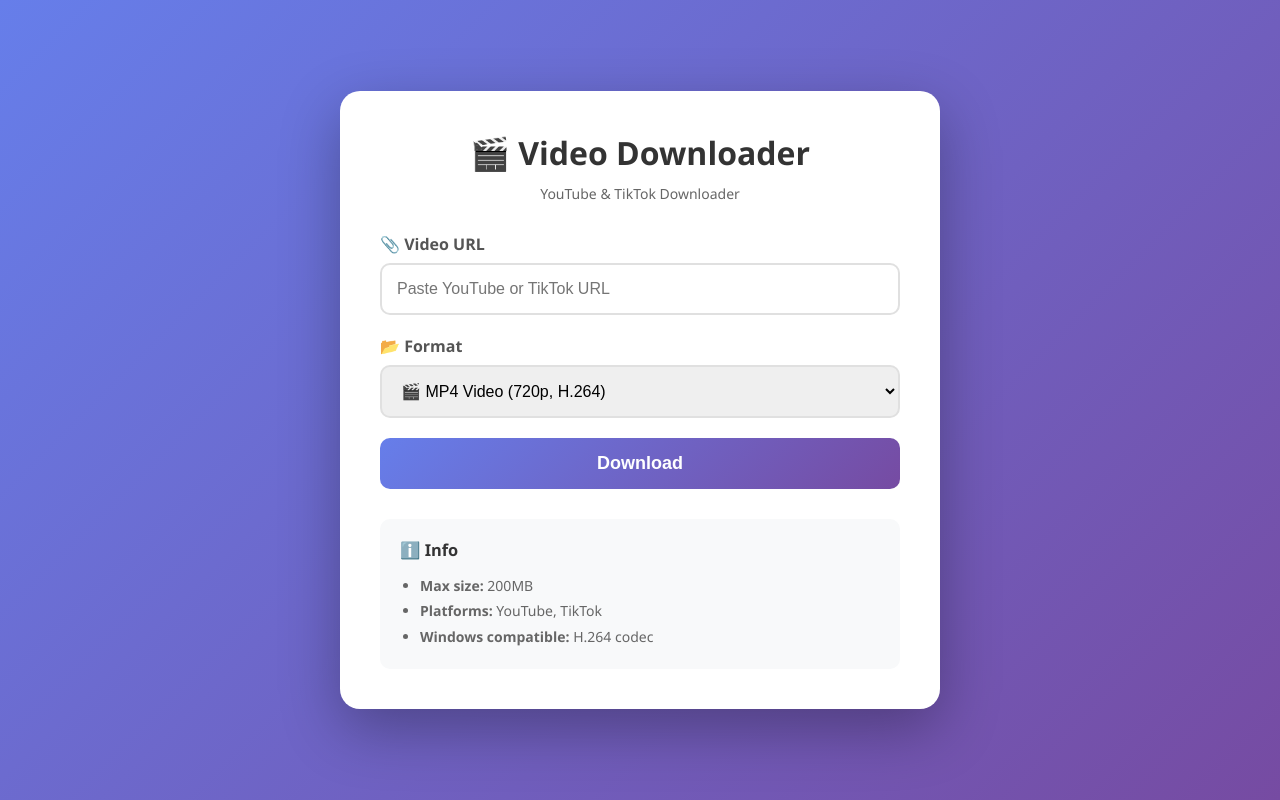
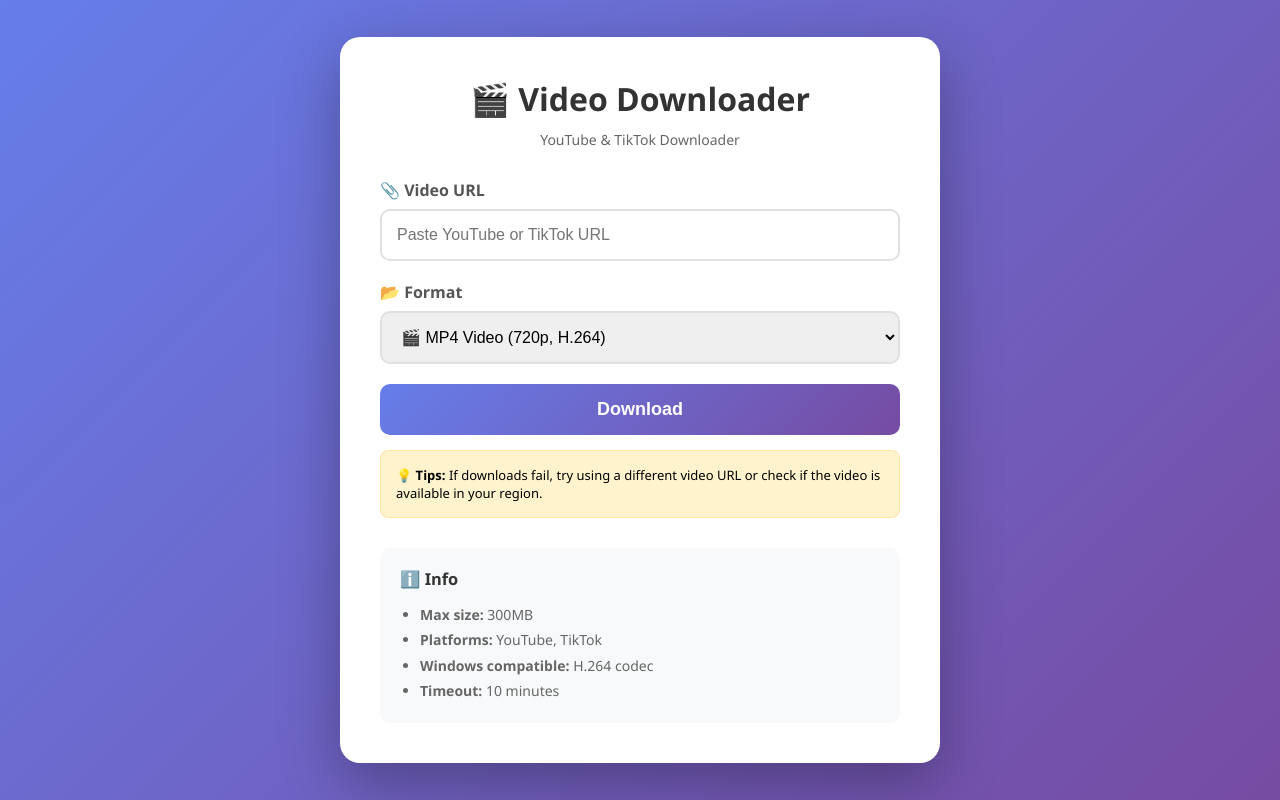
Before and after one commit to nwe-kerchief/videoandaudiodownloader, a Flask app: page / in a window 1280 px wide. Run offline with Flask 3, Linux system fonts and the light colour scheme.

Commit message:
Update index.html

```diff
--- a/templates/index.html
+++ b/templates/index.html
@@ -97,6 +97,14 @@
         }
         .info h3 { margin-bottom: 12px; color: #333; }
         .info ul { margin-left: 20px; line-height: 1.8; }
+        .tips {
+            margin-top: 15px;
+            padding: 15px;
+            background: #fff3cd;
+            border-radius: 8px;
+            border: 1px solid #ffeaa7;
+            font-size: 13px;
+        }
     </style>
 </head>
 <body>
@@ -127,12 +135,17 @@
 
         <div id="status"></div>
 
+        <div class="tips">
+            <strong>💡 Tips:</strong> If downloads fail, try using a different video URL or check if the video is available in your region.
+        </div>
+
         <div class="info">
             <h3>ℹ️ Info</h3>
             <ul>
-                <li><strong>Max size:</strong> 200MB</li>
+                <li><strong>Max size:</strong> 300MB</li>
                 <li><strong>Platforms:</strong> YouTube, TikTok</li>
                 <li><strong>Windows compatible:</strong> H.264 codec</li>
+                <li><strong>Timeout:</strong> 10 minutes</li>
             </ul>
         </div>
     </div>
@@ -175,7 +188,7 @@
                 const data = await response.json();
                 downloadId = data.download_id;
 
-                status.textContent = '📥 Downloading...';
+                status.textContent = '📥 Downloading... This may take a few minutes';
                 progressFill.style.width = '30%';
                 progressFill.textContent = '30%';
 
@@ -194,6 +207,10 @@
         async function checkDownloadStatus() {
             try {
                 const response = await fetch(`/api/status/${downloadId}`);
+                if (!response.ok) {
+                    throw new Error('Status check failed');
+                }
+
                 const data = await response.json();
 
                 const status = document.getElementById('status');
@@ -230,10 +247,12 @@
                 } else if (data.status === 'downloading') {
                     progressFill.style.width = '60%';
                     progressFill.textContent = '60%';
+                    status.textContent = '📥 Downloading... This may take a few minutes';
                 }
 
             } catch (error) {
                 console.error('Status check error:', error);
+                // Don't show error to user immediately, retry next interval
             }
         }
     </script>
```
